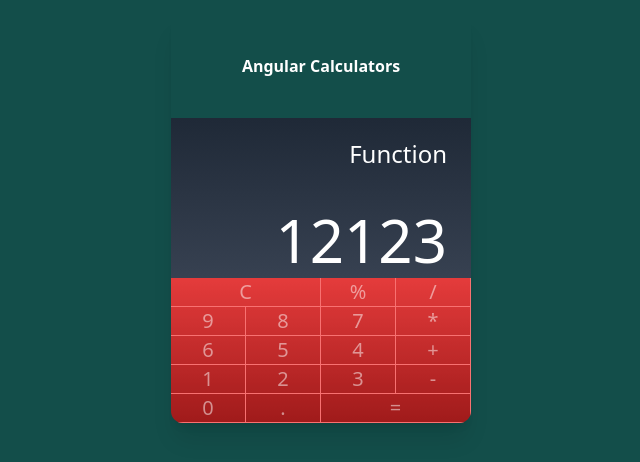
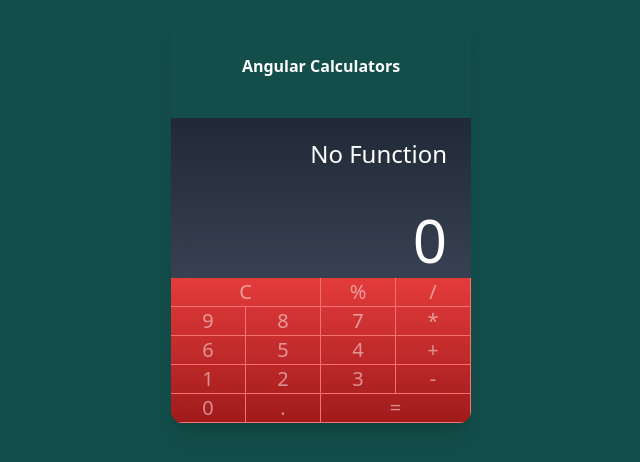
Before and after one commit to faisal-hayat/angular_calculator, an Angular app: page / in a window 1280 px wide. Shown: the part 182-644 px from the top of the page, without its empty margins (319-959 px from the left). Built offline with nearby package versions, Linux system fonts and the light colour scheme.

Commit message:
toastr has been added

```diff
--- a/package.json
+++ b/package.json
@@ -11,7 +11,7 @@
   },
   "private": true,
   "dependencies": {
-    "@angular/animations": "^17.3.0",
+    "@angular/animations": "^17.3.6",
     "@angular/common": "^17.3.0",
     "@angular/compiler": "^17.3.0",
     "@angular/core": "^17.3.0",
@@ -23,6 +23,7 @@
     "@angular/router": "^17.3.0",
     "@angular/ssr": "^17.3.5",
     "express": "^4.18.2",
+    "ngx-toastr": "^18.0.0",
     "rxjs": "~7.8.0",
     "tslib": "^2.3.0",
     "zone.js": "~0.14.3"
--- a/src/app/app.component.html
+++ b/src/app/app.component.html
@@ -8,12 +8,12 @@
 
       <!-- create function screen -->
       <div class="py-5 px-6 text-2xl text-white font-thin">
-        <p>Function</p>
+        <p>{{ currentFunction }}</p>
       </div>
 
       <!-- add number screen -->
       <div class="w-full py-5 px-6 text-6xl text-white font-thin">
-        12123
+        {{ result | number}}
       </div>
     </div>
 
--- a/src/app/app.component.ts
+++ b/src/app/app.component.ts
@@ -1,13 +1,34 @@
 import { Component } from '@angular/core';
+import { CommonModule } from '@angular/common';
 import { RouterOutlet } from '@angular/router';
+import { ToastrService } from 'ngx-toastr';
 
 @Component({
   selector: 'app-root',
   standalone: true,
-  imports: [RouterOutlet],
+  imports: [
+    RouterOutlet,
+    CommonModule
+  ],
   templateUrl: './app.component.html',
   styleUrl: './app.component.css'
 })
 export class AppComponent {
   title = 'Calculator';
+  //#region define props here
+  result: number = 0;
+  currentFunction: string = 'No Function';
+  //#endregion
+
+  //#region constructor
+  constructor(private toastrService: ToastrService){
+  }
+  //#endregion
+
+  //#region add click function for button
+  onClickFunc(value: number){
+
+  }
+  //#endregion
+
 }
--- a/src/app/app.config.ts
+++ b/src/app/app.config.ts
@@ -4,6 +4,14 @@
 import { routes } from './app.routes';
 import { provideClientHydration } from '@angular/platform-browser';
 
+import { provideToastr } from 'ngx-toastr';
+import { provideAnimations } from '@angular/platform-browser/animations';
+
 export const appConfig: ApplicationConfig = {
-  providers: [provideRouter(routes), provideClientHydration()]
+  providers: [
+    provideRouter(routes),
+    provideClientHydration(),
+    provideAnimations(), // required animations providers
+    provideToastr(), // Toastr providers
+  ]
 };
--- a/src/styles.css
+++ b/src/styles.css
@@ -1,3 +1,5 @@
+@import 'ngx-toastr/toastr';
+
 @tailwind base;
 @tailwind components;
 @tailwind utilities;
```
Also changed, not shown: 2 other files (tests, documents, lock files or other folders).
